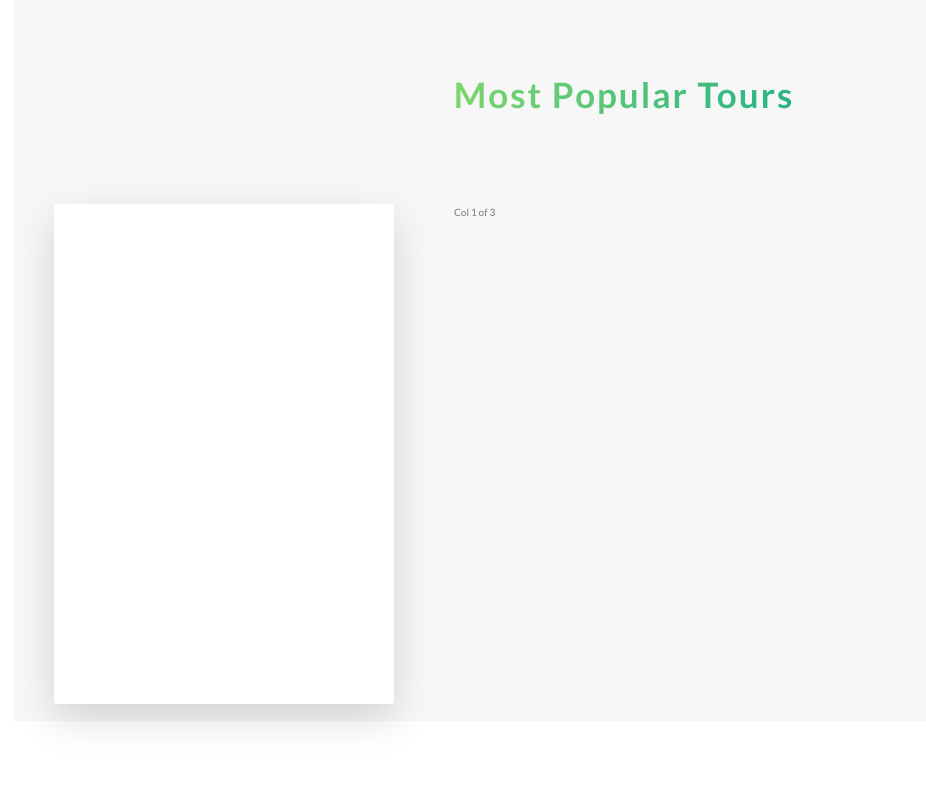
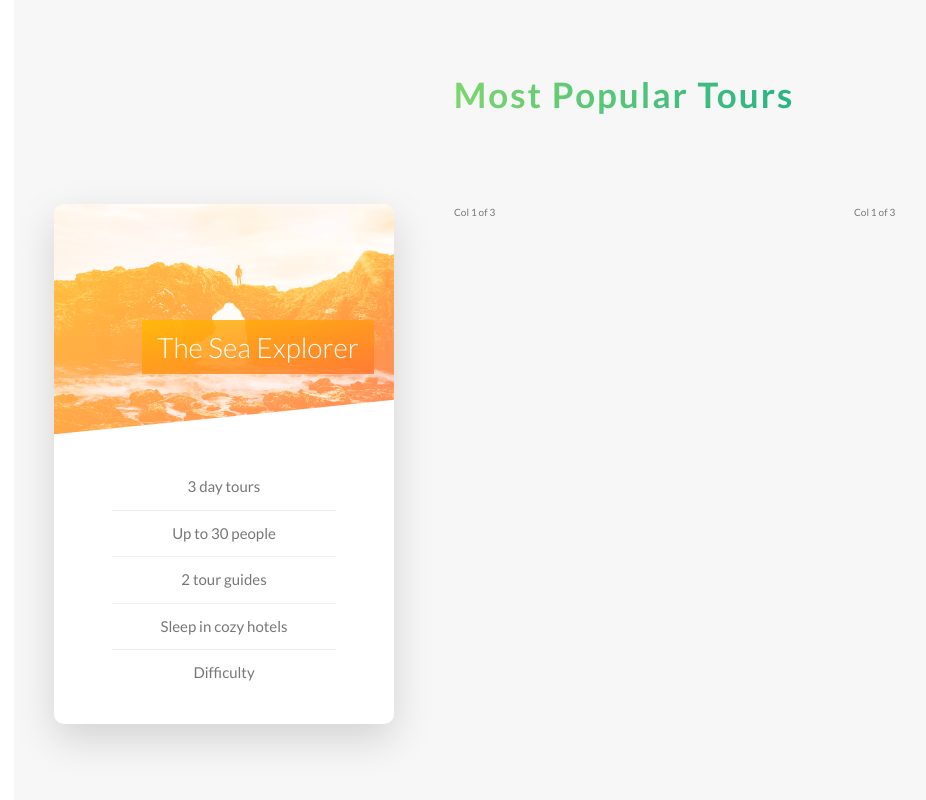
Before and after one commit to HyecheonLee/natours, a website: page index.html in a window 1280 px wide. Shown: the part 2160-2960 px from the top of the page, without its empty margins (16-942 px from the left). Before the commit the page ends 2911 px from the top, so only its background shows below. Drawn offline with nearby package versions, Linux system fonts and the light colour scheme.

Commit message:
Building the Tours section 2

```diff
--- a/index.html
+++ b/index.html
@@ -107,7 +107,21 @@
             <div class="col-1-of-3">
                 <div class="card">
                     <div class="card__side card__side--front">
-                        front
+                        <div class="card__picture card__picture--1">
+                            &nbsp;
+                        </div>
+                        <h4 class="card__heading">
+                            <span class="card__heading-span card__heading-span--1">The Sea Explorer</span>
+                        </h4>
+                        <div class="card__details">
+                            <ul>
+                                <li>3 day tours</li>
+                                <li>Up to 30 people</li>
+                                <li>2 tour guides</li>
+                                <li>Sleep in cozy hotels</li>
+                                <li>Difficulty</li>
+                            </ul>
+                        </div>
                     </div>
                     <div class="card__side card__side--back card__side--back-1">
                         back
--- a/sass/abstracts/_variables.scss
+++ b/sass/abstracts/_variables.scss
@@ -10,6 +10,7 @@
 $color-tertiary-dark: #5643fa;
 
 $color-grey-light-1: #f7f7f7f7;
+$color-grey-light-2: #eee;
 
 $color-grey-dark: #777;
 $color-white: #fff;
--- a/sass/components/_card.scss
+++ b/sass/components/_card.scss
@@ -1,21 +1,20 @@
 .card {
+  //function
   perspective: 150rem;
   -moz-perspective: 150rem;
   position: relative;
+  height: 52rem;
 
   &__side {
-    color: $color-white;
-    font-size: 2rem;
-    height: 50rem;
-
-    transition: all .5s ease;
+    height: 52rem;
+    transition: all .8s ease;
     position: absolute;
     top: 0;
     left: 0;
     width: 100%;
     backface-visibility: hidden;
-    -webkit-backface-visibility: hidden;
-    border-radius: 3px;
+    border-radius: 10px;
+    overflow: hidden;
     box-shadow: 0 1.5rem 4rem rgba($color-black, .15);
 
     &--front {
@@ -23,7 +22,6 @@
     }
 
     &--back {
-      background-color: green;
       transform: rotateY(180deg);
 
       &-1 {
@@ -33,10 +31,75 @@
   }
 
   &:hover &__side--front {
-    transform: rotateY(180deg);
+    transform: rotateY(-180deg);
   }
 
   &:hover &__side--back {
     transform: rotateY(0deg);
   }
+
+  // front side styling
+  &__picture {
+    background-size: cover;
+    height: 23rem;
+    background-blend-mode: screen;
+    clip-path: polygon(0 0, 100% 0, 100% 85%, 0 100%);
+
+
+    &--1 {
+      background-image: linear-gradient(to right bottom, $color-secondary-light, $color-secondary-dark), url(../img/nat-5.jpg);
+
+    }
+
+    &--2 {
+      background-image: url("../img/nat-6.jpg");
+    }
+
+    &--3 {
+      background-image: url("../img/nat-7.jpg");
+    }
+
+  }
+
+  &__heading {
+    font-size: 2.8rem;
+    font-weight: 300;
+    text-transform: capitalize;
+    text-align: right;
+    color: $color-white;
+    position: absolute;
+    top: 12rem;
+    right: 2rem;
+    width: 75%;
+  }
+
+  &__heading-span {
+    padding: 1rem 1.5rem;
+    box-decoration-break: clone;
+    -webkit-box-decoration-break: clone;
+
+    &--1 {
+      background-image: linear-gradient(to right bottom, rgba($color-secondary-light, .85), rgba($color-secondary-dark, .85));
+    }
+  }
+
+  &__details {
+    padding: 3rem;
+
+    ul {
+      list-style: none;
+      width: 80%;
+      margin: 0 auto;
+
+      li {
+        text-align: center;
+        font-size: 1.5rem;
+        padding: 1rem;
+
+        &:not(:last-child) {
+          border-bottom: 1px solid $color-grey-light-2;
+        }
+      }
+    }
+  }
 }
```
Also changed, not shown: css/style.css.
